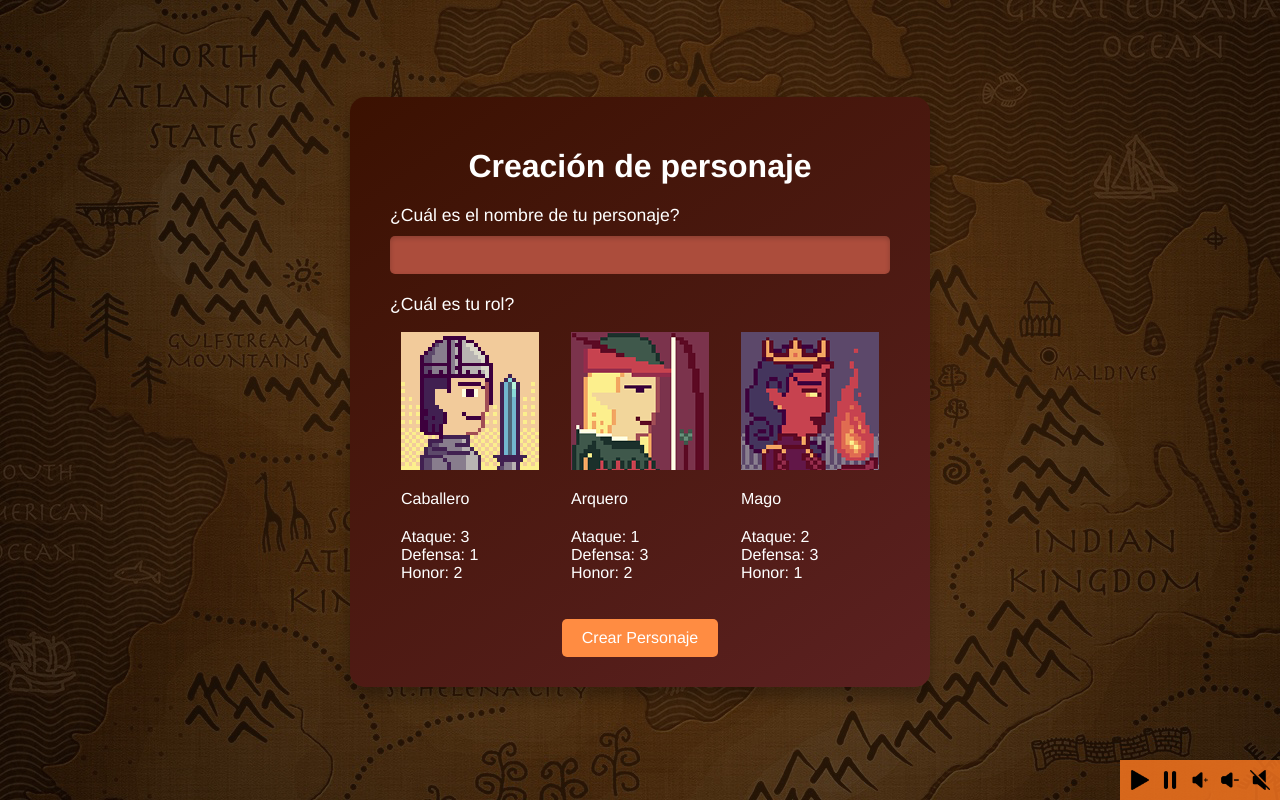
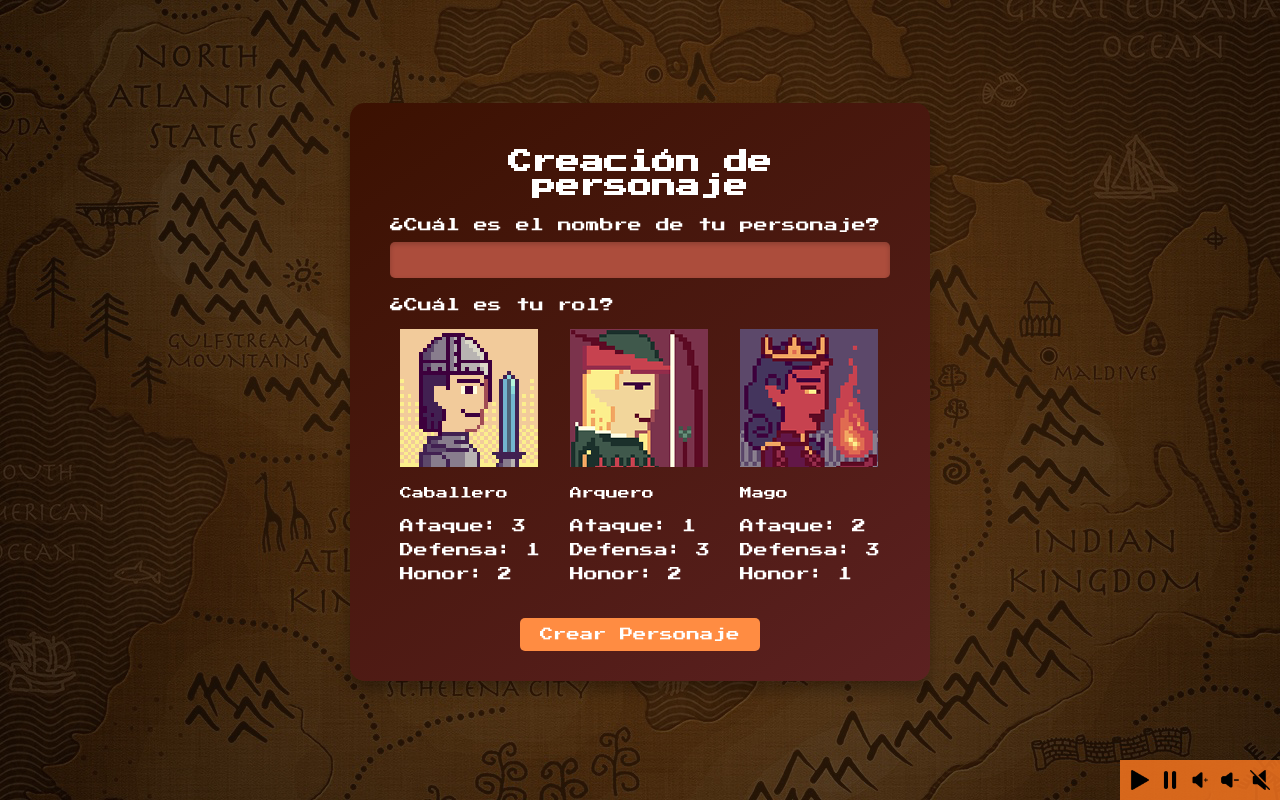
Before and after one commit to pedrouzcategui/dungeons_and_dragons, a PHP site: page /dungeons_and_dragons/create-character in a window 1280 px wide. Run offline with PHP 8.4, Linux system fonts and the light colour scheme.

Commit message:
Refactored more stuff

```diff
--- a/App/Controllers/GameFilesController.php
+++ b/App/Controllers/GameFilesController.php
@@ -33,6 +33,7 @@ class GameFilesController extends BaseController
             $dialogue = Dialogue::findFirstDialogueOfChapter($data['current_chapter']);
             $character = Character::getCharacterByID($data['character_id']);
             $character->update($dialogue['chapter_id'], $dialogue['id']);
+            // Update Obtained Items
         } catch (\Throwable $th) {
             return Response::error($th);
         }
--- a/App/Models/Character.php
+++ b/App/Models/Character.php
@@ -3,11 +3,9 @@
 namespace App\Models;
 
 use App\Database as DB;
-use App\Utils;
 use App\Models\BaseModel;
 use App\Models\CharacterClass;
 use App\Response;
-use Error;
 
 class Character extends BaseModel
 {
--- a/App/Views/create-character/index.php
+++ b/App/Views/create-character/index.php
@@ -18,20 +18,20 @@ use App\Components\AudioOptions;
     <form method="post" action="create-character">
         <h1>Creación de personaje</h1>
         <div class="form-group">
-            <label for="character_name">¿Cuál es el nombre de tu personaje?</label>
+            <label class="text-sm" for="character_name">¿Cuál es el nombre de tu personaje?</label>
             <input style="background:rgb(172, 77, 60); color: white" type="text" id="character_name" name="character_name" required />
         </div>
 
         <div class="form-group">
-            <label>¿Cuál es tu rol?</label>
+            <label class="text-sm">¿Cuál es tu rol?</label>
             <div class="role-options">
                 <label for="knight">
                     <img src="assets/images/classes/knight.png" alt="knight.png" />
                     <div class="flex justify-between items-center my-2">
-                        <span>Caballero</span>
+                        <span class="character_class_name">Caballero</span>
                         <input type="radio" name="character_class" id="knight" value="1" checked>
                     </div>
-                    <div class="flex flex-column">
+                    <div class="flex flex-column text-sm gap-1">
                         <span>Ataque: 3</span>
                         <span>Defensa: 1</span>
                         <span>Honor: 2</span>
@@ -40,10 +40,10 @@ use App\Components\AudioOptions;
                 <label for="archer">
                     <img src="assets/images/classes/archer.png" alt="archer.png" />
                     <div class="flex justify-between items-center  my-2">
-                        <span>Arquero</span>
+                        <span class="character_class_name">Arquero</span>
                         <input type="radio" name="character_class" id="archer" value="2">
                     </div>
-                    <div class="flex flex-column">
+                    <div class="flex flex-column text-sm gap-1">
                         <span>Ataque: 1</span>
                         <span>Defensa: 3</span>
                         <span>Honor: 2</span>
@@ -52,10 +52,10 @@ use App\Components\AudioOptions;
                 <label for="mage">
                     <img src="assets/images/classes/mage.png" alt="mage.png" />
                     <div class="flex justify-between items-center  my-2">
-                        <span>Mago</span>
+                        <span class="character_class_name">Mago</span>
                         <input type="radio" name="character_class" id="mage" value="3">
                     </div>
-                    <div class="flex flex-column">
+                    <div class="flex flex-column text-sm gap-1">
                         <span>Ataque: 2</span>
                         <span>Defensa: 3</span>
                         <span>Honor: 1</span>
--- a/App/Views/create-character/styles.css
+++ b/App/Views/create-character/styles.css
@@ -25,7 +25,7 @@ form {
 }
 
 h1 {
-  font-size: 2rem;
+  font-size: 1.5rem;
   margin-bottom: 20px;
 }
 
@@ -57,7 +57,6 @@ input[type="text"] {
 }
 
 .role-options label {
-  font-size: 1rem;
   cursor: pointer;
   padding: 5px;
   border: 2px solid transparent;
@@ -88,7 +87,6 @@ button {
   border: none;
   border-radius: 5px;
   padding: 10px 20px;
-  font-size: 1rem;
   cursor: pointer;
   transition: background-color 0.3s ease, transform 0.2s ease;
 }
@@ -101,3 +99,11 @@ button:hover {
 button:active {
   transform: translateY(1px);
 }
+
+.gap-1 {
+  gap: 10px;
+}
+
+.character_class_name {
+  font-size: 12px;
+}
--- a/App/Views/ending/index.php
+++ b/App/Views/ending/index.php
@@ -10,8 +10,8 @@
 <body>
     <div class="ending-screen" id="ending-screen"></div>
     <div class="ending-info">
-        <p>Has obtenido el final #<span id="ending-id"></span></p>
-        <h1 id="ending-title">Ending Title</h1>
+        <p class="mb-2">Has obtenido el final #<span id="ending-id"></span></p>
+        <h1 id="ending-title" class="my-2">Ending Title</h1>
         <p id="ending-description">Ending Description</p>
         <a href="/dungeons_and_dragons">volver a la pantalla principal</a>
     </div>
--- a/App/Views/ending/styles.css
+++ b/App/Views/ending/styles.css
@@ -32,9 +32,9 @@ body {
 .ending-info h1 {
   font-size: 4rem;
   margin-bottom: 20px;
-  text-decoration: underline;
 }
 
 .ending-info p {
-  text-align: left;
+  text-align: right;
+  margin-bottom: 20px;
 }
--- a/App/Views/game/script.js
+++ b/App/Views/game/script.js
@@ -11,6 +11,7 @@ document.addEventListener("DOMContentLoaded", async function () {
     image_div.style.backgroundImage = `url('http://localhost/dungeons_and_dragons/assets/images/chapters/chapter-${chapterId}.webp')`;
     image_div.style.backgroundSize = "cover";
   }
+  let obtained_items = [];
 
   loadBackgroundImage(chapter.id);
 
@@ -45,6 +46,7 @@ document.addEventListener("DOMContentLoaded", async function () {
           character_id,
           current_chapter: currentDialogNode.next_chapter_id,
           current_dialogue_node: currentDialogNode.id,
+          obtained_items,
         });
         console.log("Game progress saved:", save);
         window.location.href = "game";
--- a/App/Views/globals.css
+++ b/App/Views/globals.css
@@ -1,5 +1,13 @@
+@font-face {
+  font-family: "PressStart";
+  src: url("http://localhost/dungeons_and_dragons/assets/fonts/press-start.woff2")
+      format("woff2"),
+    url("http://localhost/dungeons_and_dragons/assets/fonts/press-start.woff")
+      format("woff");
+}
+
 * {
-  font-family: "Franklin Gothic Medium", "Arial Narrow", Arial, sans-serif;
+  font-family: "PressStart", sans-serif;
 }
 
 a {
--- a/App/Views/main-screen/index.php
+++ b/App/Views/main-screen/index.php
@@ -14,7 +14,7 @@ use App\Components\AudioOptions;
 
 <body>
     <div class="main-screen">
-        <h1 class="uppercase">La traición del rey</h1>
+        <h1>La traición del rey</h1>
         <a href="file-selection">
             <button id="main_button">Iniciar Juego</button>
         </a>
--- a/App/Views/main-screen/styles.css
+++ b/App/Views/main-screen/styles.css
@@ -17,7 +17,7 @@ body {
 }
 
 .main-screen h1 {
-  font-size: 4rem;
+  font-size: 3rem;
   margin-bottom: 1rem;
 }
 
@@ -54,4 +54,6 @@ body {
 
 #main_button {
   animation: grow 2s infinite;
+  font-family: "PressStart";
+  margin-bottom: 20px;
 }
```
Also changed, not shown: App/Controllers/SeedController.php (+9 -2 lines), App/Models/CharacterItem.php (added, +60 -0 lines), App/Models/Dialogue.php (+6 -5 lines), App/Models/Item.php (added, +60 -0 lines), init.sql (+12 -13 lines), README.md, assets/fonts/press-start.ttf (added), assets/fonts/press-start.woff (added), assets/fonts/press-start.woff2 (added), 1 other file.
